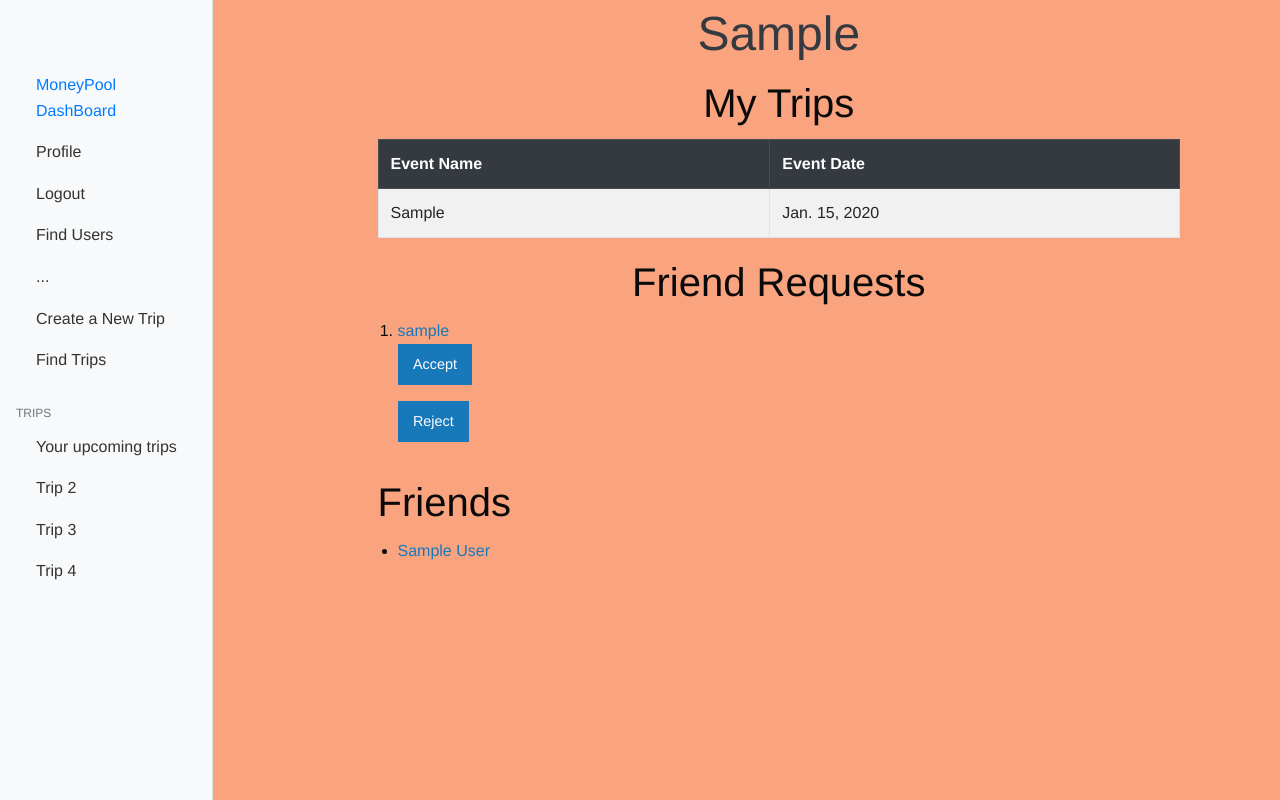
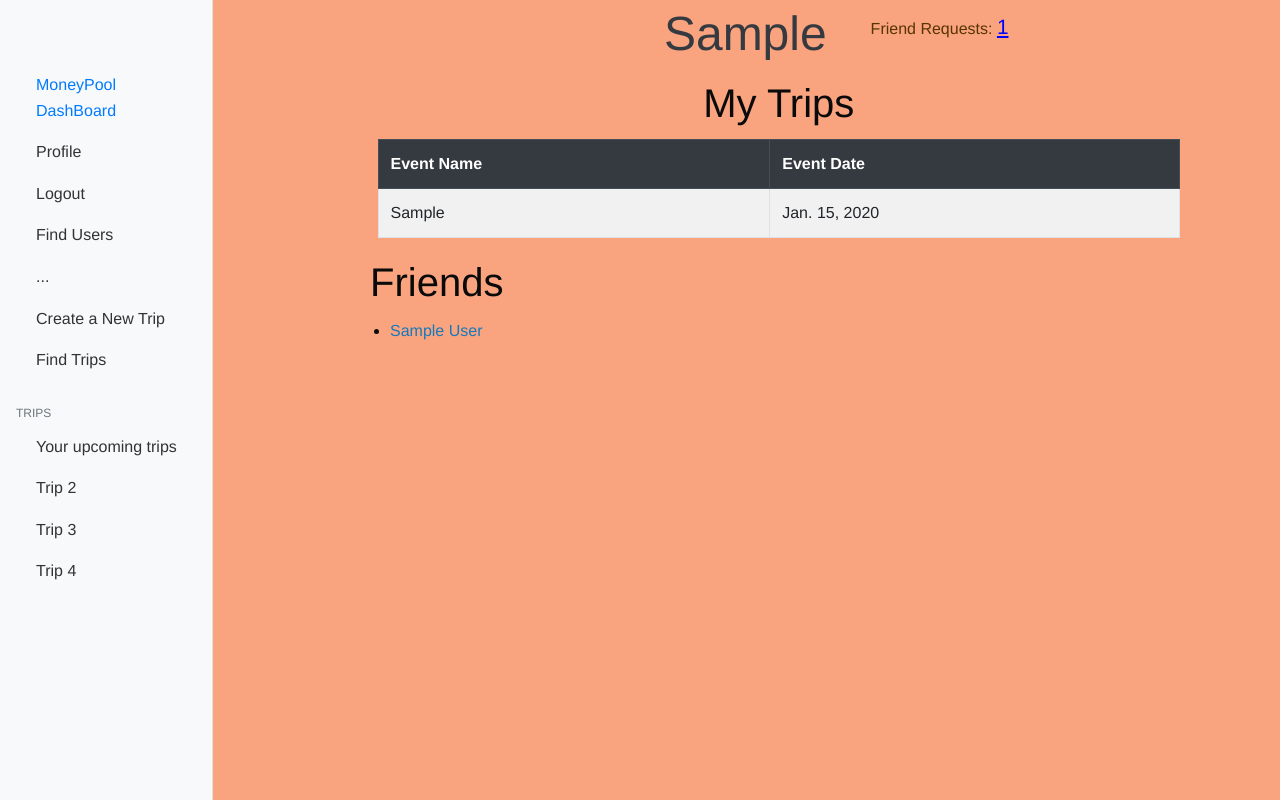
Before and after one commit to ChicoState/MoneyPool, a Django app: page / in a window 1280 px wide. Run offline with Django 3.2, Linux system fonts and the light colour scheme; a user stored in the database is signed in; tables that the repository leaves empty hold one stand-in row (values such as "Sample post"); style sheets or scripts are compiled from the project's sources; some libraries are stand-ins or nearby versions.

Commit message:
fixed styling for django friendships

```diff
--- /dev/null
+++ b/moneypool/myapp/static/css/profile.css
@@ -0,0 +1,42 @@
+.dropdown {
+  position: relative;
+  display: inline-block;
+}
+
+.dropdown-content {
+  display: none;
+  position: absolute;
+  background-color: #f1f1f1;
+  min-width: 160px;
+  -webkit-box-shadow: 0px 8px 16px 0px rgba(0, 0, 0, 0.2);
+          box-shadow: 0px 8px 16px 0px rgba(0, 0, 0, 0.2);
+  z-index: 1;
+}
+
+.dropdown:hover .dropdown-content {
+  display: block;
+  background-color: #f8bfa5;
+}
+
+.link {
+  color: blue;
+  text-decoration: underline;
+  font-size: 1.3em;
+}
+
+.fr {
+  color: #573502;
+  padding-top: 10px;
+  margin-left: 10px;
+}
+
+.button {
+  width: 60px;
+  height: 30px;
+  font-size: .7em;
+}
+
+.reject {
+  background-color: #dd4545;
+}
+/*# sourceMappingURL=profile.css.map */
--- /dev/null
+++ b/moneypool/myapp/static/css/profile.scss
@@ -0,0 +1,40 @@
+.dropdown {
+    position: relative;
+    display: inline-block;
+}
+
+.dropdown-content {
+    display: none;
+    position: absolute;
+    background-color: #f1f1f1;
+    min-width: 160px;
+    box-shadow: 0px 8px 16px 0px rgba(0,0,0,0.2);
+    z-index: 1;
+}
+
+.dropdown:hover .dropdown-content{
+    display: block;
+    background-color: #f8bfa5;
+}
+
+.link{
+   color: blue;
+   text-decoration: underline;
+   font-size: 1.3em;
+}
+
+.fr{
+    color: rgb(87, 53, 2);
+    padding-top: 10px;
+    margin-left: 10px;
+}
+
+.button{
+    width: 60px;
+    height: 30px;
+    font-size: .7em;
+}
+
+.reject{
+    background-color: rgb(221, 69, 69);
+}
--- a/moneypool/myapp/templates/profile.html
+++ b/moneypool/myapp/templates/profile.html
@@ -2,11 +2,31 @@
 
 {% load static %}
 {% load friendshiptags %}
-
+{% block css %}
+<link rel="stylesheet" href="{% static "css/profile.css" %}">
+{% endblock %}
 {% block title %}{{title}}{% endblock %}
 
 {% block header%}
-   <h1 class="text-center text-dark">{{ name }}</h1>
+   <div class="container">
+      <div class="row">
+         <div class="col-md-4"></div>
+         <div class="col-md-3">
+             <h1 class="text-center text-dark">{{ name }}</h1>
+         </div>
+         <div class="col-md-5">
+      {% if not button and fromreqs%}
+         <div class="dropdown">
+            <p class="fr">Friend Requests: <span class="link">{{fromreqs}}</span></p>
+            <div class="dropdown-content">
+               {% friend_requests request.user %} <!-- friend_requests.html -->
+            </div>
+         </div>
+
+      {% endif %}
+         </div>
+      </div>
+   </div>
    {% if not arefriends and button and not sentreqs %}
       <form action="/friendship/friend/add/{{to}}/" method='POST'> {% csrf_token %}
          <input type="submit" class="button expanded" value="Add Friend"/>
@@ -20,7 +40,7 @@
       {% endif %}
    {% endif %}
 {%endblock header%}
-
+<!-- Trip Table -->
 {% block content %}
    <div class="container">
       <div class="row">
@@ -40,13 +60,14 @@
                {% endfor %}
             </table>
          </div>
+
+            <!-- Maybe -->
+         </div>
       </div>
       <div class="row">
          <div class="col-md-3"></div>
          <div class="col-md-9">
             {% if not button %}
-               <h2 class="text-center">Friend Requests</h2>
-               {% friend_requests request.user %}
                <h2>Friends</h2>
                {% friends request.user %}
 
--- a/moneypool/myapp/views.py
+++ b/moneypool/myapp/views.py
@@ -24,7 +24,7 @@ def sendFR(request, id):
 
     return render(request, template_name, ctx)
 
-#Login View
+#Login View Basic Profile
 @login_required(login_url='/login/')
 def index(request):
         if request.user.is_authenticated:
@@ -32,6 +32,12 @@ def index(request):
                 all_trips = models.Event.objects.all().order_by('date')
                 trip_list = []
                 friends_list = []
+                fromreqs = 0  # user has received a request
+                allFRs = Friend.objects.requests(request.user)
+                for f in allFRs:
+                    if f.to_user.id == request.user.id:
+                        fromreqs += 1
+
                 for e in all_trips:
                     if e.author == request.user:
                         trip_list += [{
@@ -47,12 +53,14 @@ def index(request):
                     "tripTitle": "My Trips",
                     "page_name":"Moneypool",
                     "name": request.user.first_name,
-                    "data": trip_list
+                    "data": trip_list,
+                    "fromreqs": fromreqs
                 }
                 return render(request, "profile.html", context=context)
         else:
             return redirect('/login/')
 
+# Profile view for a non-logged-in user
 def profile2(request, id):
     if request.user.is_authenticated:
         if request.method == "GET":
@@ -60,7 +68,7 @@ def profile2(request, id):
             all_trips = models.Event.objects.all().order_by('date')
             user = ""
             button = ""
-            sentreqs = 0
+            sentreqs = 0  # user has sent a request
             for u in all_users:
                 if u.id == id:
                     user = u
@@ -70,6 +78,8 @@ def profile2(request, id):
             for f in allFRs:
                 if f.from_user.id == id:
                     sentreqs = 1
+                if f.to_user.id == id:
+                    fromreqs = 1
 
             trip_list = []
             for e in all_trips:
```
Also changed, not shown: 1 other file.
